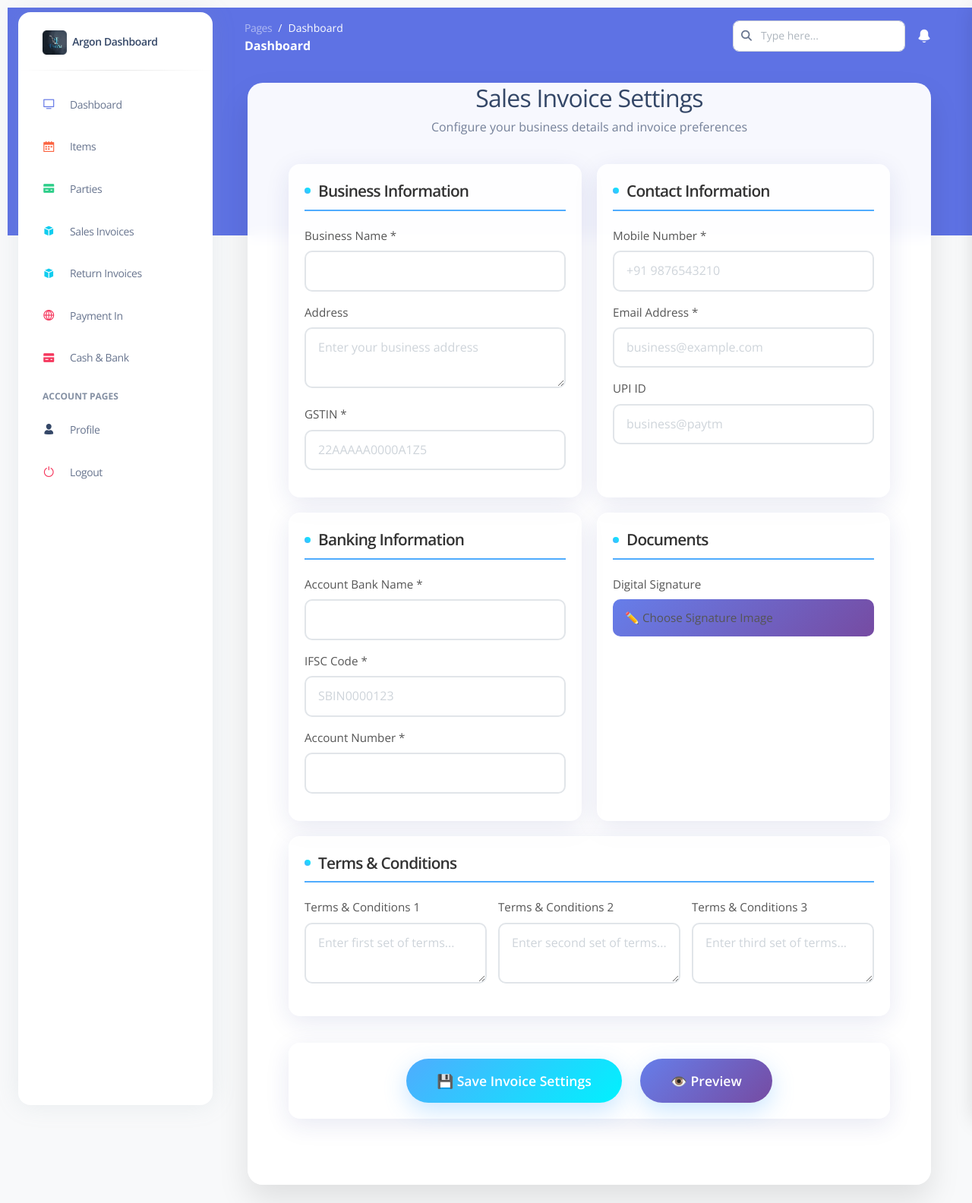
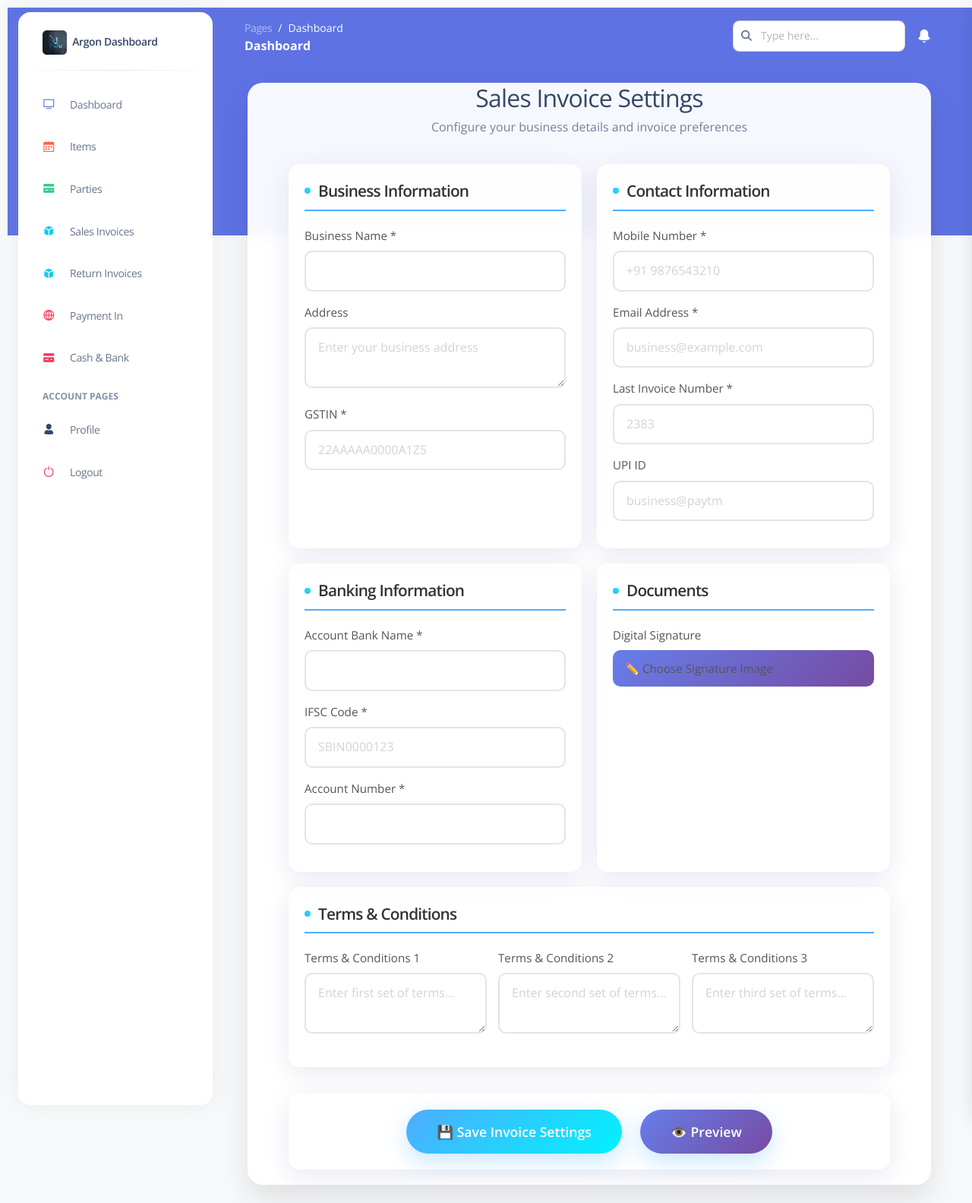
Before and after one commit to itsolution4india/ebilling, a Django app: page /invoice-setting/ in a window 1280 px wide; the page is wider, and only the part inside the window is pictured. Shown: that part at 76% size. Run offline with Django 5.2, Linux system fonts and the light colour scheme; the visitor is signed in with stand-in values (Sample User, id 1); data that the repository does not hold is empty; some libraries are stand-ins or nearby versions.

Commit message:
updated code

```diff
--- a/billing/templates/invoices/create_invoice_setting.html
+++ b/billing/templates/invoices/create_invoice_setting.html
@@ -428,6 +428,11 @@
                         </div>
 
                         <div class="form-group">
+                            <label for="email">Last Invoice Number *</label>
+                            <input type="text" id="email" name="invoice" required placeholder="2383">
+                        </div>
+
+                        <div class="form-group">
                             <label for="upiId">UPI ID</label>
                             <input type="text" id="upiId" name="upi_id" placeholder="business@paytm">
                         </div>
--- a/billing/templates/invoices/edit_invoice_setting.html
+++ b/billing/templates/invoices/edit_invoice_setting.html
@@ -430,6 +430,10 @@
                         <input type="email" id="email" name="email" required placeholder="business@example.com" value="{{ invoice_setting.email }}">
                     </div>
                     <div class="form-group">
+                        <label for="email">Last Invoice Number *</label>
+                        <input type="text" id="email" name="invoice" required placeholder="23829" value="{{ invoice_setting.last_invoice_number }}">
+                    </div>
+                    <div class="form-group">
                         <label for="upiId">UPI ID</label>
                         <input type="text" id="upiId" name="upi_id" placeholder="business@paytm" value="{{ invoice_setting.upi_id }}">
                     </div>
--- a/billing/views.py
+++ b/billing/views.py
@@ -1033,14 +1033,22 @@ def download_invoices_csv(invoices, start_date=None, end_date=None):
 
 @login_required
 def invoice_create(request):
+    # Preload banks, parties, and products for form
+    banks = TotalBalance.objects.filter(user=request.user, payment_type='Bank').values('account_name').distinct()
+    parties = Party.objects.filter(user=request.user, status=True)
+    products = Product.objects.filter(user=request.user, status=True)
+
     if request.method == 'POST':
         try:
             with transaction.atomic():
-                # 1. Get form data
+                # 1. Lock settings row and get invoice number
+                settings = Sales_invoice_settings.objects.select_for_update().get(user=request.user)
+                invoice_no = f"INV-{settings.last_invoice_number + 1}"
+
+                # 2. Get form data
                 party_id = request.POST.get('party')
                 party_name = request.POST.get('party_name')
                 party_phone = request.POST.get('party_phone') or "0987654321"
-                invoice_no = request.POST.get('invoice_no')
                 invoice_date = request.POST.get('invoice_date')
                 due_date = request.POST.get('due_date')
                 payment_mode = request.POST.get('payment_mode')
@@ -1050,7 +1058,7 @@ def invoice_create(request):
                 total_amount = Decimal(request.POST.get('manual_total_amount') or '0')
                 amount_paid = Decimal(request.POST.get('amount_paid') or '0')
 
-                # 2. Determine status
+                # 3. Determine payment status
                 if invoice_status == 'on' or amount_paid >= total_amount:
                     status = 'paid'
                     amount_paid = total_amount
@@ -1062,7 +1070,7 @@ def invoice_create(request):
                     status = 'unpaid'
                     remaining_amount = total_amount
 
-                # 3. Handle party (new or existing)
+                # 4. Handle party (new or existing)
                 if party_id:
                     party = get_object_or_404(Party, id=party_id, user=request.user)
                     selected_party_name = party.party_name
@@ -1079,7 +1087,7 @@ def invoice_create(request):
                             party_contact=selected_party_num
                         )
 
-                # 4. Load and validate items
+                # 5. Load and validate items
                 items_data = request.POST.get('items_data')
                 parsed_data = json.loads(items_data) if items_data else {}
                 items = parsed_data.get('items', [])
@@ -1088,7 +1096,7 @@ def invoice_create(request):
                     messages.error(request, 'Please add at least one item.')
                     return redirect('invoice_create')
 
-                # 5. Create Invoice
+                # 6. Create invoice
                 invoice = Invoice.objects.create(
                     user=request.user,
                     name=selected_party_name,
@@ -1104,7 +1112,7 @@ def invoice_create(request):
                     remaining_amount=remaining_amount,
                 )
 
-                # 6. Handle bank balance update if any amount paid
+                # 7. Handle bank balance update if any amount paid
                 if bank and amount_paid > 0:
                     try:
                         money = TotalBalance.objects.get(user=request.user, payment_type='Bank', account_name=bank)
@@ -1116,7 +1124,7 @@ def invoice_create(request):
                     money.amount += amount_paid
                     money.save()
 
-                # 7. Create Invoice Items and update stock
+                # 8. Create invoice items and update stock
                 for item in items:
                     product = get_object_or_404(Product, id=item['product_id'], user=request.user)
 
@@ -1134,10 +1142,14 @@ def invoice_create(request):
                         product_description=item.get('description', ''),
                         quantity=item['quantity'],
                         rate=Decimal(str(item['rate'])),
-                        tax=Decimal(str(item.get('tax_rate', 0))),  # % stored
-                        discount=item.get('discount_rate', ''),     # % or ₹ as string
-                        amount=Decimal(str(item['amount']))         # includes calculation from frontend
+                        tax=Decimal(str(item.get('tax_rate', 0))),
+                        discount=item.get('discount_rate', ''),
+                        amount=Decimal(str(item['amount']))
                     )
+
+                # 9. Increment invoice number AFTER success
+                settings.last_invoice_number += 1
+                settings.save(update_fields=['last_invoice_number'])
 
                 messages.success(request, f'Invoice {invoice_no} created successfully!')
                 return redirect('invoice_detail', pk=invoice.pk)
@@ -1145,11 +1157,12 @@ def invoice_create(request):
         except Exception as e:
             messages.error(request, f'Error creating invoice: {str(e)}')
 
-    # Initial form load
-    banks = TotalBalance.objects.filter(user=request.user, payment_type='Bank').values('account_name').distinct()
-    parties = Party.objects.filter(user=request.user, status=True)
-    products = Product.objects.filter(user=request.user, status=True)
-    next_invoice_no = f"INV-{random.randint(10**9, 10**10 - 1)}"
+    # For GET request — safely fetch next invoice preview for display only
+    try:
+        settings = Sales_invoice_settings.objects.get(user=request.user)
+        next_invoice_no = f"INV-{settings.last_invoice_number + 1}"
+    except Sales_invoice_settings.DoesNotExist:
+        next_invoice_no = "INV-7035"
 
     context = {
         'parties': parties,
@@ -1395,7 +1408,8 @@ def invoicesetting(request):
             acc_bank_name=request.POST.get('acc_branch_name'),
             ifsc_code=request.POST.get('ifsc_code'),
             account_no=request.POST.get('account_no'),
-            upload_sign=request.FILES.get('upload_sign')
+            upload_sign=request.FILES.get('upload_sign'),
+            invoice_number=request.POST.get('invoice')
         )
         instance.save()
         messages.success(request, "Invoice settings saved successfully.")
@@ -1548,6 +1562,7 @@ def invoicesettingedit(request):
         invoice_setting.acc_bank_name = request.POST.get('acc_branch_name')
         invoice_setting.ifsc_code = request.POST.get('ifsc_code')
         invoice_setting.account_no = request.POST.get('account_no')
+        invoice_setting.last_invoice_number=request.POST.get('invoice')
 
         if 'qrcode' in request.FILES:
             invoice_setting.qrcode = request.FILES['qrcode']
```
